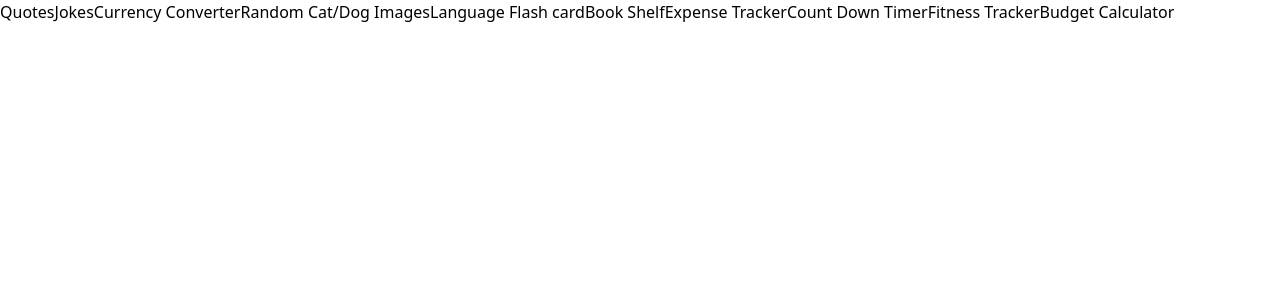
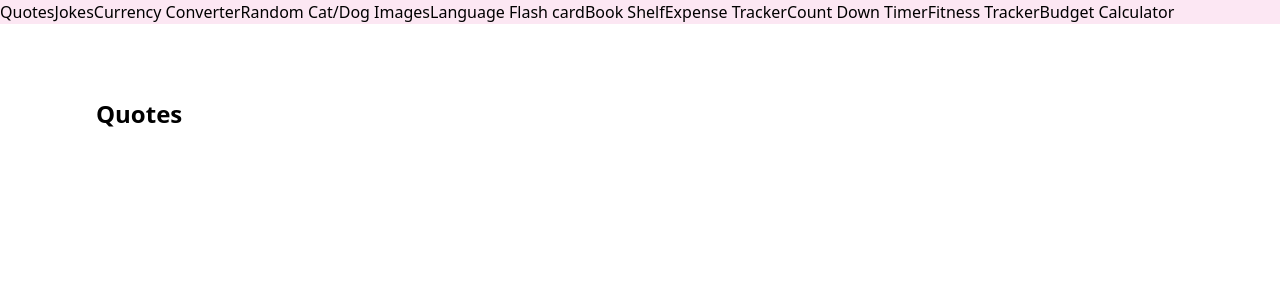
Before and after one commit to kalburgimanjunath/stackblitz-random-generator, a React (Create React App) app: page /quotes in a window 1280 px wide. Shown: the top 300 px of the page. Built offline with nearby package versions, Linux system fonts and the light colour scheme.

Commit message:
pages added

```diff
--- a/src/App.js
+++ b/src/App.js
@@ -1,10 +1,26 @@
 import React from 'react';
 import './style.css';
 import { Navbar } from './components/';
+import {Routes,Route} from 'react-router-dom'
+import { Books, Budget, Countdown, Currency, Expense, Fitness, Jokes, Language, Quotes } from './pages';
 export default function App() {
   return (
     <div>
       <Navbar />
+      <div className="m-20">
+        <Routes>
+          <Route path="/books" element={<Books/>}></Route>
+          <Route path="/budget" element={<Budget/>}></Route>
+          <Route path="/countdown" element={<Countdown/>}></Route>
+          <Route path="/currency" element={<Currency/>}></Route>
+          <Route path="/expense" element={<Expense/>}></Route>
+          <Route path="/fitness" element={<Fitness/>}></Route>
+          <Route path="/jokes" element={<Jokes/>}></Route>
+          <Route path="/language" element={<Language/>}></Route>
+          <Route path="/quotes" element={<Quotes/>}></Route>
+          <Route path="./" element={<Quotes/>} exact></Route>
+        </Routes>
+      </div>
     </div>
   );
 }
--- a/src/components/Navbar.js
+++ b/src/components/Navbar.js
@@ -2,22 +2,22 @@ import React from 'react';
 import {Link} from 'react-router-dom'
 export default function Navbar() {
   const navbaritems = [
-    {title:'Quotes'},
-    {title:'Jokes'},
-    {title:'Currency Converter'},
-    {title:'Random Cat/Dog Images'},
-    {title:'Language Flash card'},
-    {title:'Book Shelf'},
-    {title:'Expense Tracker'},
-    {title:'Count Down Timer'},
-    {title:'Fitness Tracker'},
-    {title:'Budget Calculator'}
+    {title:'Quotes',link:"quotes"},
+    {title:'Jokes',link:"jokes"},
+    {title:'Currency Converter',link:"currency"},
+    {title:'Random Cat/Dog Images',link:"random"},
+    {title:'Language Flash card',link:"language"},
+    {title:'Book Shelf',link:"books"},
+    {title:'Expense Tracker',link:"expense"},
+    {title:'Count Down Timer',link:"countdown"},
+    {title:'Fitness Tracker',link:"fitness"},
+    {title:'Budget Calculator',link:"budget"}
   ];
   return (
-    <div className="absolute top-0 left-0 w-full bg-pink flex">
+    <div className="absolute bg-pink-100 top-0 left-0 w-full bg-pink flex">
       {navbaritems &&
         navbaritems.map((item) => {
-          return <div>{item.title}</div>;
+          return <div><Link to={`./${item.link}`}>{item.title}</Link></div>;
         })}
     </div>
   );
--- /dev/null
+++ b/src/pages/Books.js
@@ -0,0 +1,3 @@
+export default function Books(){
+    return <div>Books</div>
+}
--- /dev/null
+++ b/src/pages/Budget.js
@@ -0,0 +1,3 @@
+export default function Budget(){
+    return <div>Budget</div>
+}
--- /dev/null
+++ b/src/pages/Countdown.js
@@ -0,0 +1,3 @@
+export default function Countdown(){
+    return <div>Countdown</div>
+}
--- /dev/null
+++ b/src/pages/Currency.js
@@ -0,0 +1,3 @@
+export default function Currency(){
+    return <div>Currency</div>
+}
--- /dev/null
+++ b/src/pages/Expense.js
@@ -0,0 +1,3 @@
+export default function Expense(){
+    return <div>Expense</div>
+}
--- /dev/null
+++ b/src/pages/Fitness.js
@@ -0,0 +1,3 @@
+export default function Fitness(){
+    return <div>Fitness</div>
+}
--- /dev/null
+++ b/src/pages/Jokes.js
@@ -0,0 +1,3 @@
+export default function Jokes(){
+    return <div>Jokes</div>
+}
--- /dev/null
+++ b/src/pages/Language.js
@@ -0,0 +1,3 @@
+export default function Language(){
+    return <div>Language</div>
+}
--- /dev/null
+++ b/src/pages/Quotes.js
@@ -0,0 +1,9 @@
+export default function Quotes() {
+    const quotes = [
+        'quote1',
+        'quote2'
+    ]
+    return <div>
+        <h1>Quotes</h1>
+        </div>
+}
--- /dev/null
+++ b/src/pages/index.js
@@ -0,0 +1,11 @@
+import Books from './Books'
+import Budget from './Budget'
+import Countdown from './Countdown'
+import Currency from './Currency'
+import Expense from './Expense'
+import Fitness from './Fitness'
+import Jokes from './Jokes'
+import Language from './Language'
+import Quotes from './Quotes'
+export {Books,Budget,Countdown,Currency,Expense,Fitness,Jokes
+,Language,Quotes}
```
